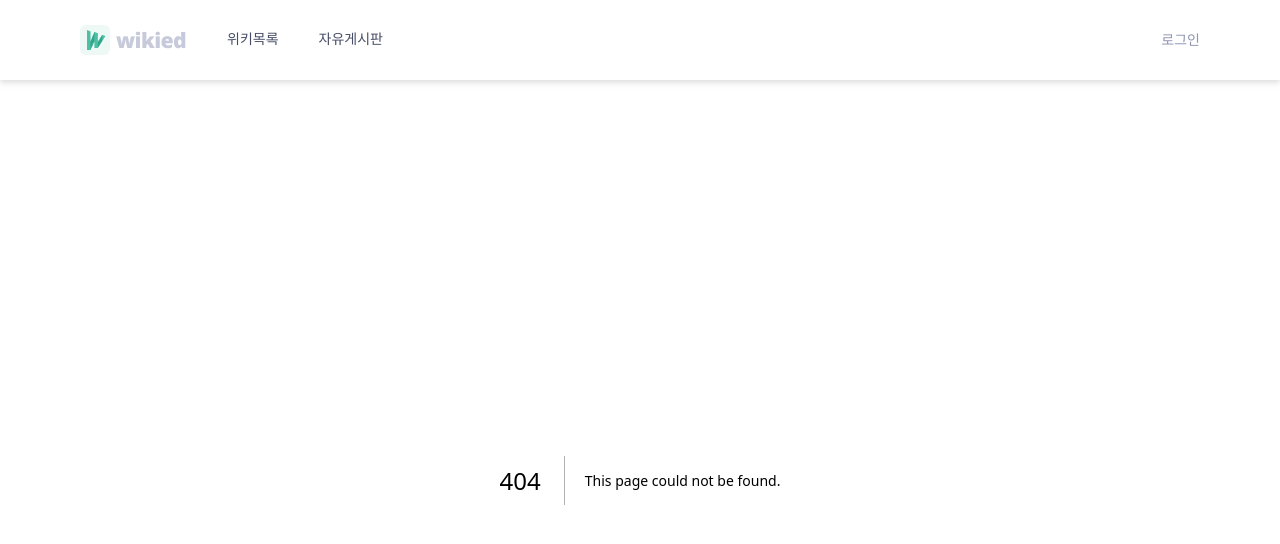
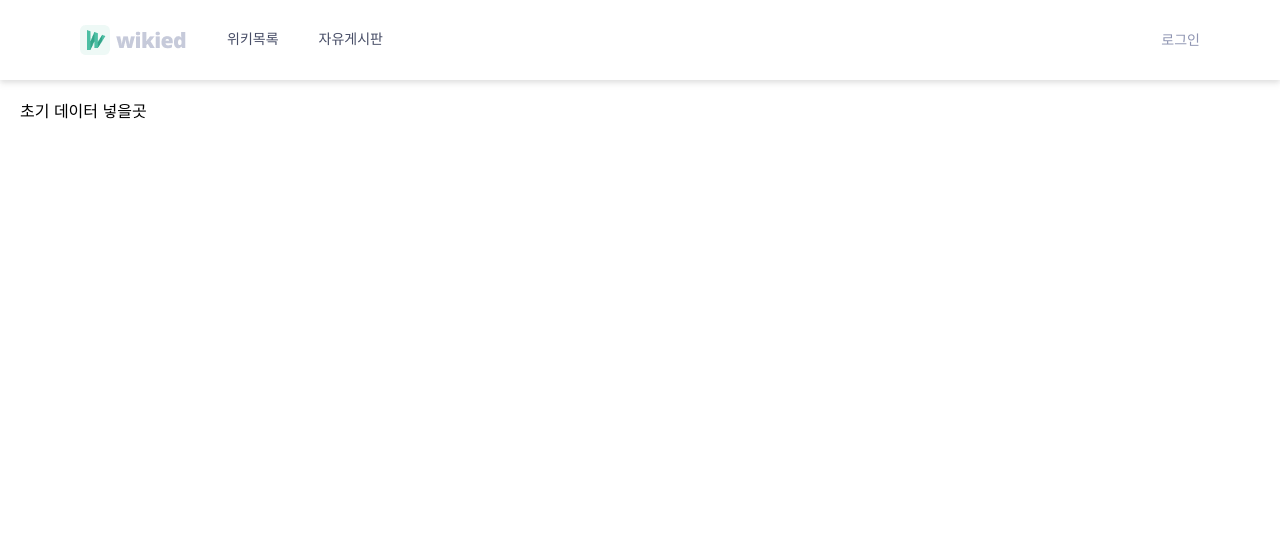
Before and after one commit to codeit-6th-part3-7team/7team-next-project, a Next.js app: page /wiki in a window 1280 px wide. Before the commit this address had no page. Shown: the top 544 px of the page. Built offline with nearby package versions, Linux system fonts and the light colour scheme; a web font is replaced by a local one.

Commit message:
feat: 텍스트에디터 컴포넌트 추가

```diff
--- /dev/null
+++ b/pages/wiki/index.tsx
@@ -0,0 +1,9 @@
+import WikiEditor from "@/src/components/WikiEditor";
+// todo 텍스트 에디터 테스트용, 추후 위키리스트로 리디렉션 설정 예정
+export default function Wiki() {
+  return (
+    <div className="m-5">
+      <WikiEditor />
+    </div>
+  );
+}
--- /dev/null
+++ b/src/components/WikiEditor.tsx
@@ -0,0 +1,12 @@
+import { useEditor, EditorContent } from "@tiptap/react";
+import StarterKit from "@tiptap/starter-kit";
+
+export default function WikiEditor() {
+  const editor = useEditor({
+    extensions: [StarterKit],
+    // todo initialValue prop으로 받아서 넣어주기
+    content: "<h1>초기 데이터 넣을곳</h1>",
+  });
+
+  return <EditorContent editor={editor} />;
+}
```
